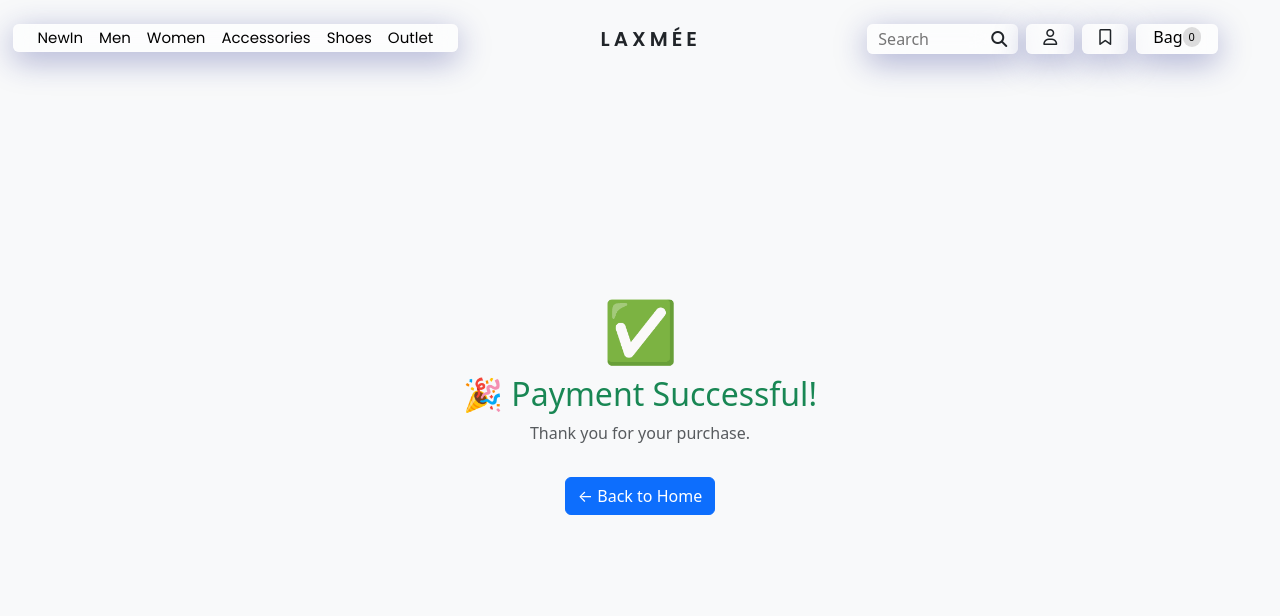
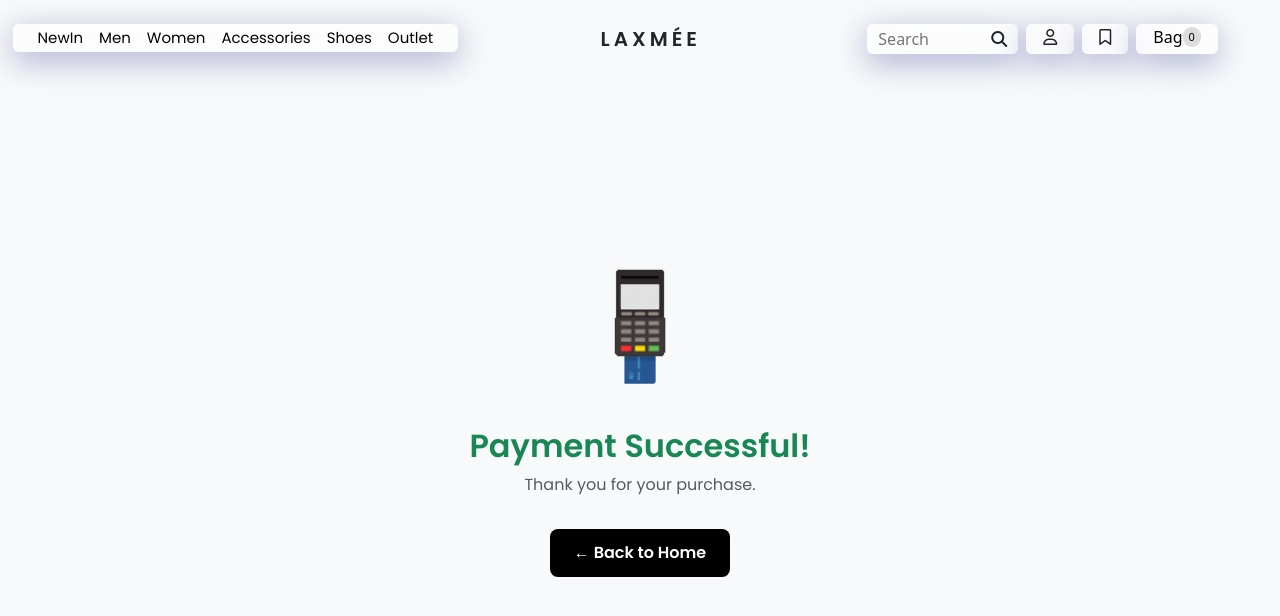
Before and after one commit to NACIKETHA-K/Laxmee, a Vue app: page /payment-success in a window 1280 px wide. Shown: the top 616 px of the page. Built offline with nearby package versions, Linux system fonts and the light colour scheme.

Commit message:
payment succesfull changes

```diff
--- a/src/views/PaymentPage.vue
+++ b/src/views/PaymentPage.vue
@@ -1,50 +1,54 @@
 <template>
-  <div class="d-flex flex-column justify-content-center align-items-center vh-100 text-center bg-light">
-    <div class="">
-      <span class="checkmark">✅</span>
+  <div class="d-flex flex-column justify-content-center align-items-center vh-100 text-center bg-light" style="font-family: 'Poppins', sans-serif;">
+    <!-- GIF Section (always shown) -->
+    <div>
+      <img :src="paymentGif" @load="handleGifLoad" ref="gifElement" class="payment-gif" />
     </div>
-    <h2 class="text-success">🎉 Payment Successful!</h2>
-    <p class="text-muted">Thank you for your purchase.</p>
-    <router-link to="/" class="btn btn-primary mt-3">← Back to Home</router-link>
+
+    <!-- Success Message Section (appears below after delay) -->
+    <div v-if="showMessage" class="animate__animated animate__fadeIn mt-4">
+      <h2 class="text-success fw-bold">Payment Successful!</h2>
+      <p class="text-muted">Thank you for your purchase.</p>
+      <router-link to="/" class="back-btn mt-3">← Back to Home</router-link>
+    </div>
   </div>
 </template>
 
 <script setup>
+import { ref } from 'vue'
+
+const paymentGif = 'payment.gif' // Replace with your actual GIF path
+const showMessage = ref(false)
+const gifElement = ref(null)
+
+function handleGifLoad() {
+  setTimeout(() => {
+    showMessage.value = true
+  }, 3000) // Adjust to match your GIF duration
+}
 </script>
 
 <style scoped>
-.success-circle {
-  width: 100px;
-  height: 80px;
-  display: flex;
-  align-items: center;
-  justify-content: center;
-  animation: pop 0.4s ease-out;
+@import url('https://fonts.googleapis.com/css2?family=Poppins:wght@400;600&display=swap');
+
+.payment-gif {
+  width: 180px;
+  height: auto;
 }
 
-.checkmark {
-  font-size: 60px;
-  color: white;
-  animation: bounce 0.4s ease-out;
+.back-btn {
+  display: inline-block;
+  background-color: #000;
+  color: #fff;
+  padding: 12px 24px;
+  border-radius: 8px;
+  font-weight: 600;
+  text-decoration: none;
+  transition: background-color 0.3s ease, transform 0.2s ease;
 }
 
-@keyframes pop {
-  0% {
-    transform: scale(0.3);
-    opacity: 0;
-  }
-  100% {
-    transform: scale(1);
-    opacity: 1;
-  }
-}
-
-@keyframes bounce {
-  0% {
-    transform: translateY(-15px);
-  }
-  100% {
-    transform: translateY(0);
-  }
+.back-btn:hover {
+  background-color: #333;
+  transform: scale(1.05);
 }
 </style>
```
Also changed, not shown: public/payment.gif (added).
